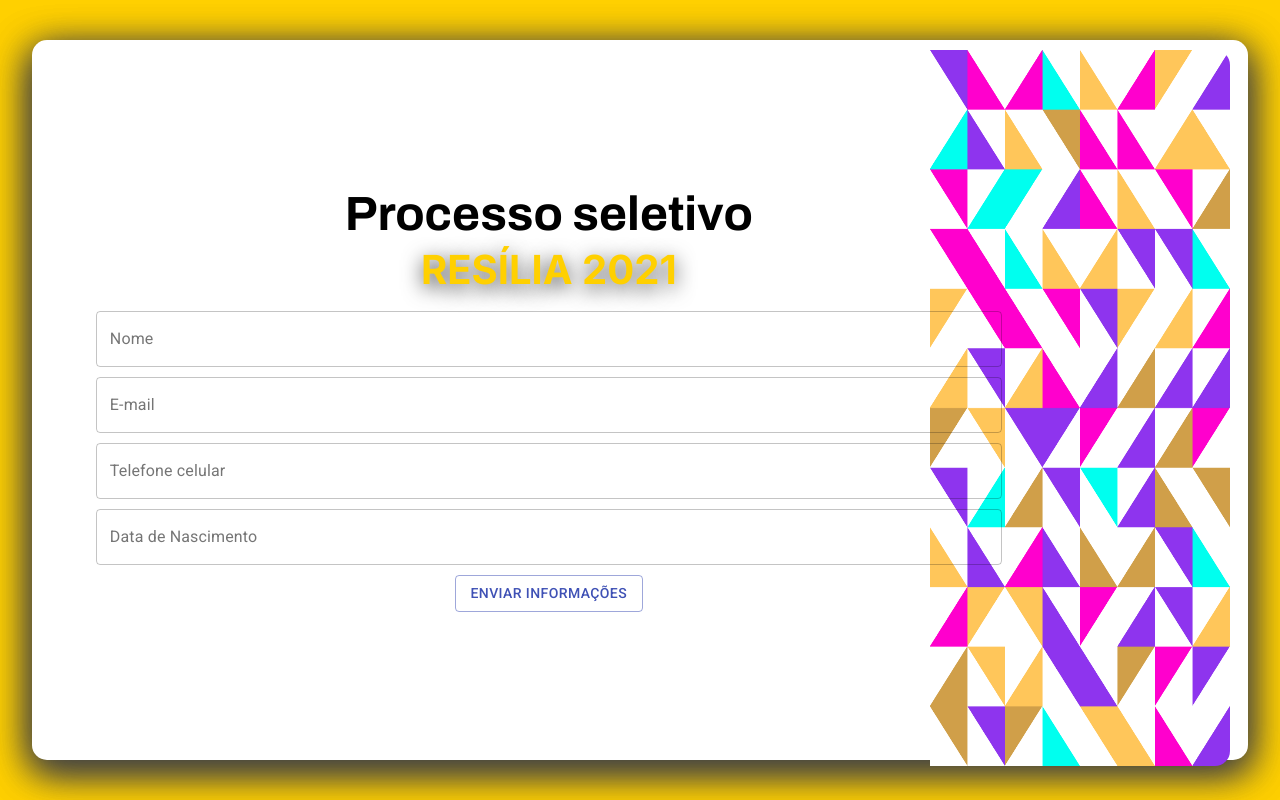
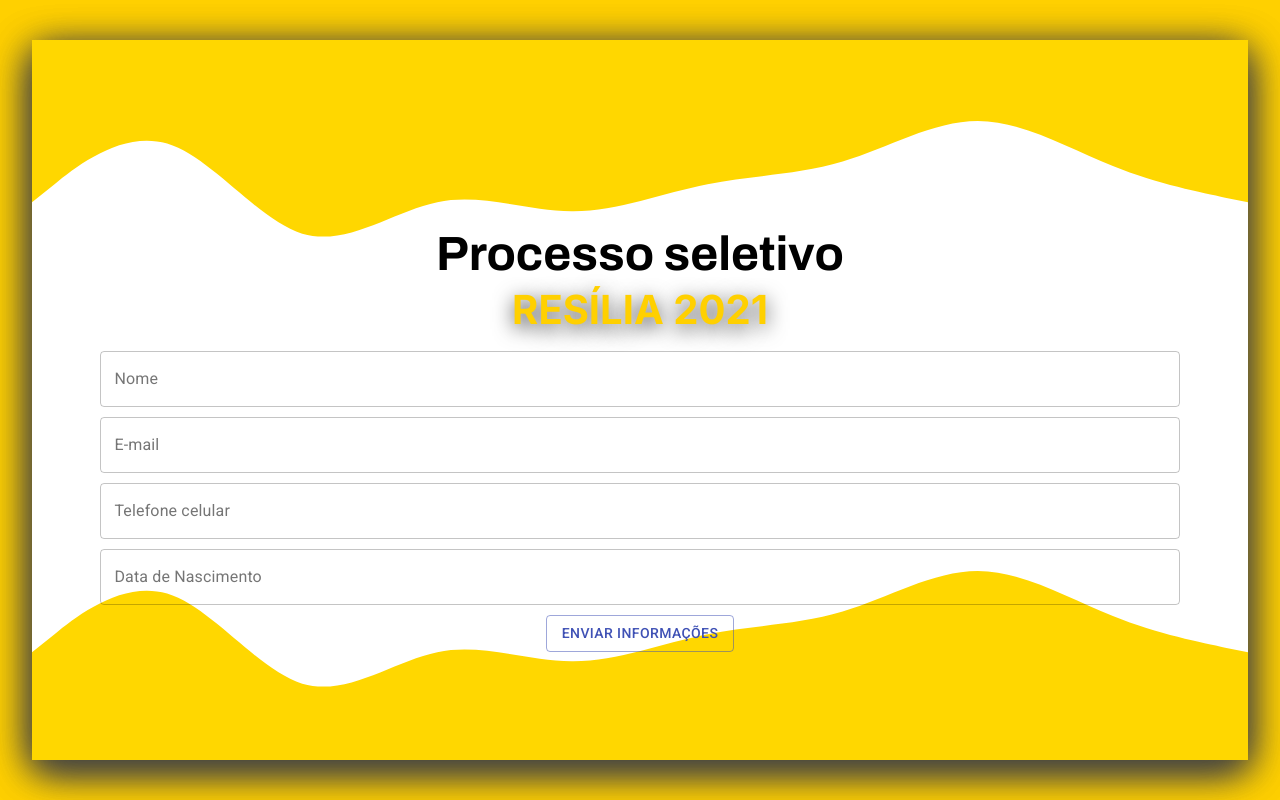
Before and after one commit to ArcenioSouza/Form-com-MaterialUI, a React (Create React App) app: page / in a window 1280 px wide. Both pictures are taken after a click on the button "FAZER INSCRIÇÃO". Built offline with nearby package versions, Linux system fonts and the light colour scheme.

Commit message:
Adiciona mudanças ao Form

```diff
--- a/src/components/form/Form.jsx
+++ b/src/components/form/Form.jsx
@@ -1,11 +1,12 @@
 import React from "react";
 import styled from "styled-components";
 import { Button, TextField } from "@material-ui/core";
-import background from '../../assets/img/background.png'
 
 const Container = styled.div`
-  width: 85%;
+  width: 95%;
   height: 90vh;
+  position: absolute;
+  top: 80px;
   font-family: var(--font-text);
   padding: 40px;
   display: flex;
@@ -13,30 +14,15 @@
   align-items: center;
   justify-content: center;
 
-  .background{
-    position: absolute;
-    width: 300px;
-    height: 89.5vh;
-    top: 50px;
-    right: 50px;
-
-    img{
-      width: 100%;
-      height: 100%;
-      border-top-right-radius: 15px;
-      border-bottom-right-radius: 15px ;
-    }
-  }
-
   h1 {
     font-size: 48px;
     text-align: center;
 
-    @media(max-width: 556px){
+    @media (max-width: 556px) {
       font-size: 32px;
     }
 
-    @media(max-width: 376px){
+    @media (max-width: 376px) {
       font-size: 24px;
     }
   }
@@ -48,11 +34,11 @@
     font-family: var(--font-title);
     text-shadow: 0 5px 20px #424242;
 
-    @media(max-width: 556px){
+    @media (max-width: 556px) {
       font-size: 22px;
     }
 
-    @media(max-width: 376px){
+    @media (max-width: 376px) {
       font-size: 14px;
     }
   }
@@ -67,8 +53,15 @@
 
 const Form = ({ setIsForm }) => {
   return (
+    <>
+      <svg xmlns="http://www.w3.org/2000/svg" viewBox="0 0 1440 320">
+        <path
+          fill="#ffd700"
+          fill-opacity="1"
+          d="M0,192L26.7,170.7C53.3,149,107,107,160,122.7C213.3,139,267,213,320,229.3C373.3,245,427,203,480,192C533.3,181,587,203,640,202.7C693.3,203,747,181,800,170.7C853.3,160,907,160,960,144C1013.3,128,1067,96,1120,96C1173.3,96,1227,128,1280,149.3C1333.3,171,1387,181,1413,186.7L1440,192L1440,0L1413.3,0C1386.7,0,1333,0,1280,0C1226.7,0,1173,0,1120,0C1066.7,0,1013,0,960,0C906.7,0,853,0,800,0C746.7,0,693,0,640,0C586.7,0,533,0,480,0C426.7,0,373,0,320,0C266.7,0,213,0,160,0C106.7,0,53,0,27,0L0,0Z"
+        ></path>
+      </svg>
       <Container>
-      <div className="background"><img src={background} alt="imagemback" /></div>
         <h1>Processo seletivo</h1>
         <h2>RESÍLIA 2021</h2>
         <br />
@@ -116,8 +109,15 @@
         >
           Enviar informações
         </Button>
-      <div className="background"></div>
       </Container>
+      <svg xmlns="http://www.w3.org/2000/svg" viewBox="0 0 1440 320">
+        <path
+          fill="#ffd700"
+          fill-opacity="1"
+          d="M0,192L26.7,170.7C53.3,149,107,107,160,122.7C213.3,139,267,213,320,229.3C373.3,245,427,203,480,192C533.3,181,587,203,640,202.7C693.3,203,747,181,800,170.7C853.3,160,907,160,960,144C1013.3,128,1067,96,1120,96C1173.3,96,1227,128,1280,149.3C1333.3,171,1387,181,1413,186.7L1440,192L1440,320L1413.3,320C1386.7,320,1333,320,1280,320C1226.7,320,1173,320,1120,320C1066.7,320,1013,320,960,320C906.7,320,853,320,800,320C746.7,320,693,320,640,320C586.7,320,533,320,480,320C426.7,320,373,320,320,320C266.7,320,213,320,160,320C106.7,320,53,320,27,320L0,320Z"
+        ></path>
+      </svg>
+    </>
   );
 };
 
--- a/src/pages/home/Home.jsx
+++ b/src/pages/home/Home.jsx
@@ -20,6 +20,9 @@
   border-radius: 15px;
   box-shadow: 0 10px 38px #424242, 0 10px 38px #424242;
   font-family: var(--font-text);
+  display: flex;
+  flex-direction: column;
+  justify-content: space-between;
 `
 
 const Home = () => {
```
Lines whose indentation alone changed are shown as unchanged.
